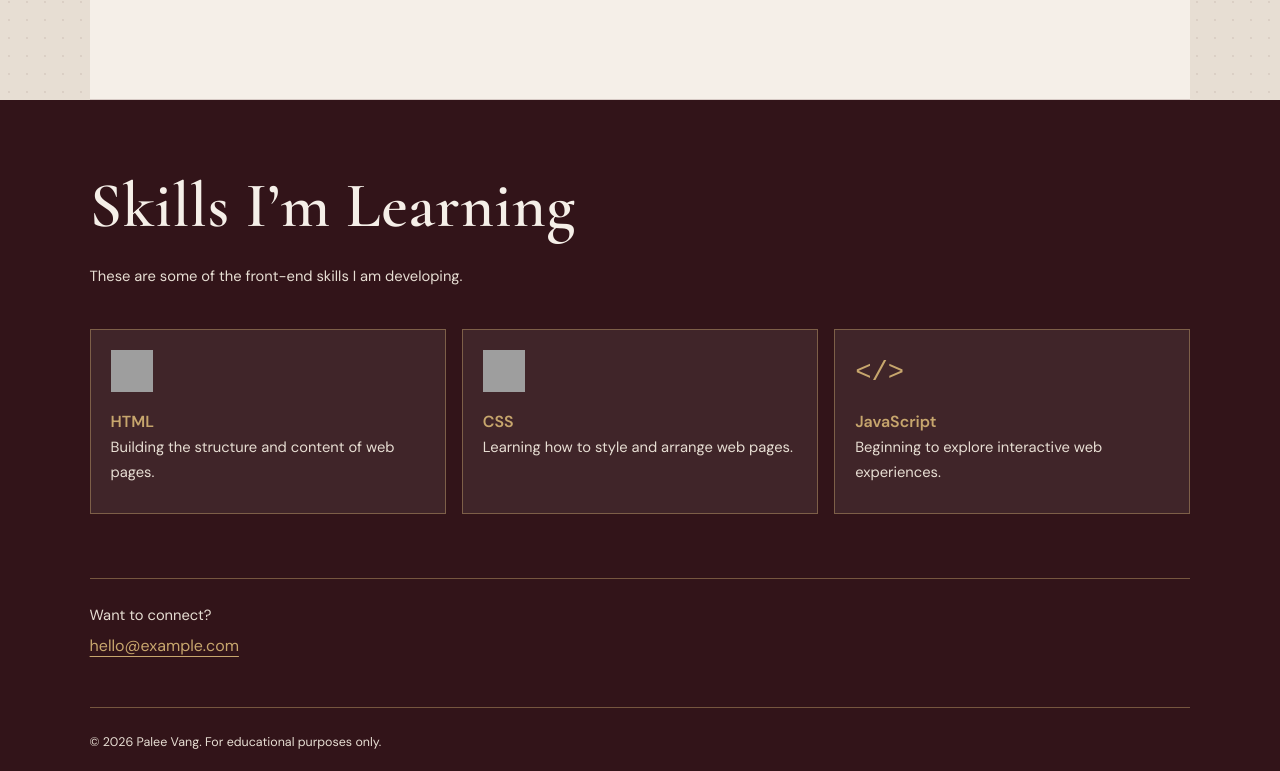
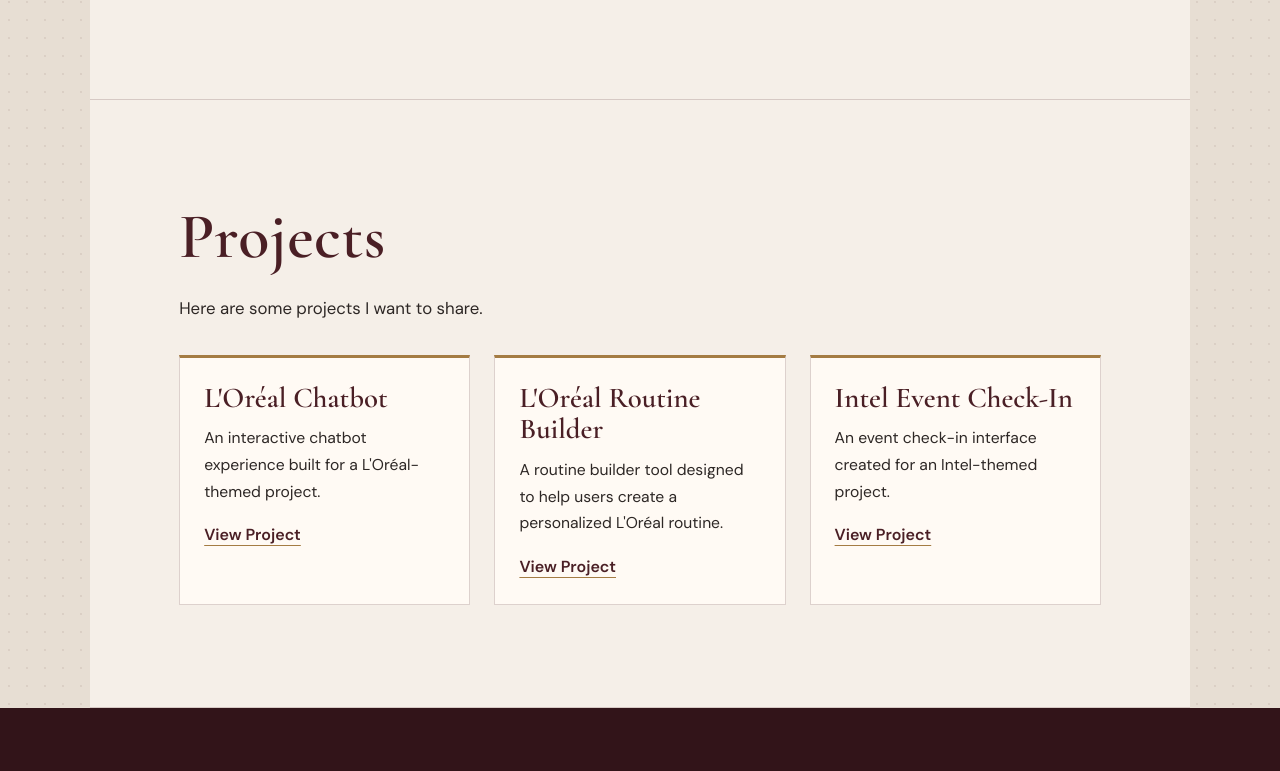
Before and after one commit to paleevang/portfolio-website, a plain HTML site: page index.html in a window 1280 px wide. Shown: the part 1429-2200 px from the top of the page. Drawn offline with nearby package versions, Linux system fonts and the light colour scheme; grey boxes are pictures that could not be loaded.

Commit message:
Added section and link to my projects.

```diff
--- a/index.html
+++ b/index.html
@@ -13,6 +13,7 @@
 			<a href="#top">Palee Vang</a>
 			<ul>
 				<li><a href="#about">About Me</a></li>
+				<li><a href="#projects">Projects</a></li>
 				<li><a href="#skills">Skills</a></li>
 			</ul>
 		</nav>
@@ -49,6 +50,29 @@
 				contribute to meaningful digital experiences, and then expand on back-end
 				coding from there.
 			</p>
+		</section>
+
+		<section id="projects" aria-labelledby="projects-heading">
+			<h2 id="projects-heading">Projects</h2>
+			<p>Here are some projects I want to share.</p>
+
+			<ul class="project-list">
+				<li class="project-card">
+					<h3>L'Oréal Chatbot</h3>
+					<p>An interactive chatbot experience built for a L'Oréal-themed project.</p>
+					<a href="https://paleevang.github.io/08-prj-loreal-chatbot/" target="_blank" rel="noopener noreferrer">View Project</a>
+				</li>
+				<li class="project-card">
+					<h3>L'Oréal Routine Builder</h3>
+					<p>A routine builder tool designed to help users create a personalized L'Oréal routine.</p>
+					<a href="https://paleevang.github.io/09-prj-loreal-routine-builder/" target="_blank" rel="noopener noreferrer">View Project</a>
+				</li>
+				<li class="project-card">
+					<h3>Intel Event Check-In</h3>
+					<p>An event check-in interface created for an Intel-themed project.</p>
+					<a href="https://paleevang.github.io/05-prj-intel-event-check-in/" target="_blank" rel="noopener noreferrer">View Project</a>
+				</li>
+			</ul>
 		</section>
 	</main>
 
--- a/styles.css
+++ b/styles.css
@@ -260,3 +260,46 @@ footer > p {
 	grid-template-columns: 1fr;
 	}
 }
+
+.project-list {
+	display: grid;
+	gap: 1.5rem;
+	grid-template-columns: repeat(auto-fit, minmax(240px, 1fr));
+	list-style: none;
+	margin-top: 2rem;
+}
+
+.project-card {
+	background-color: var(--white);
+	border: 1px solid rgba(74, 31, 37, 0.18);
+	border-top: 3px solid var(--brass);
+	padding: 1.5rem;
+}
+
+.project-card h3 {
+	color: var(--oxblood);
+	font-family: 'Cormorant Garamond', serif;
+	font-size: 1.8rem;
+	font-weight: 600;
+	line-height: 1.1;
+}
+
+main section .project-card p {
+	font-size: 0.98rem;
+	margin-top: 0.75rem;
+	max-width: none;
+}
+
+.project-card a {
+	color: var(--oxblood);
+	display: inline-block;
+	font-weight: 600;
+	margin-top: 1rem;
+	text-decoration-color: var(--brass);
+	text-underline-offset: 0.3rem;
+}
+
+.project-card a:hover,
+.project-card a:focus-visible {
+	color: var(--brass);
+}
```
